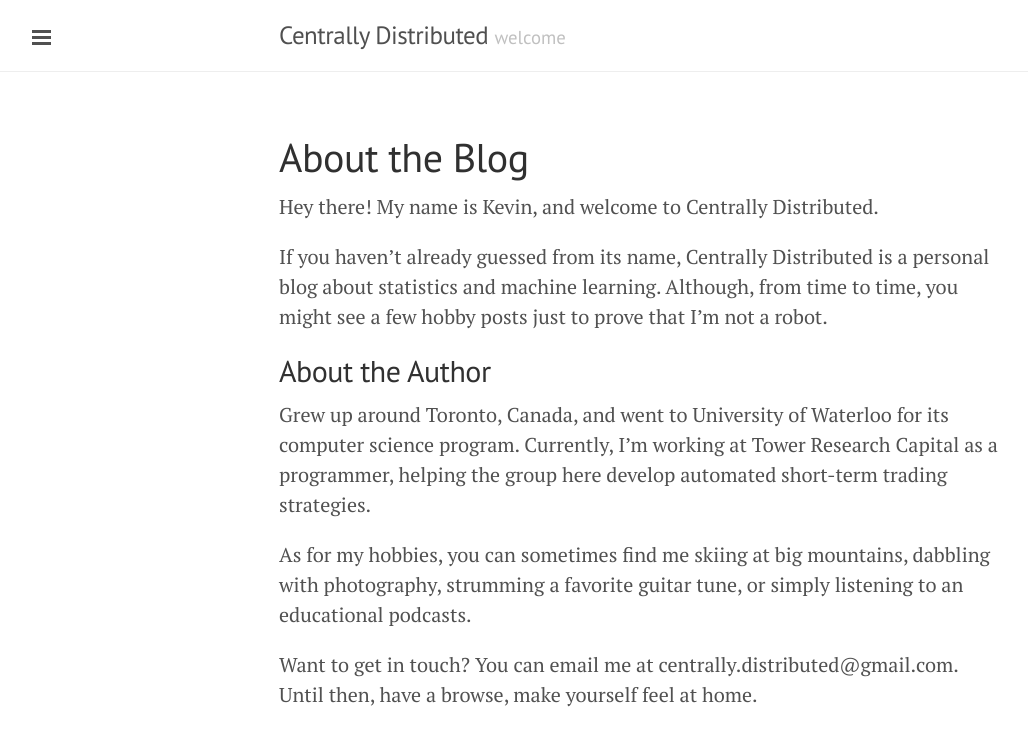
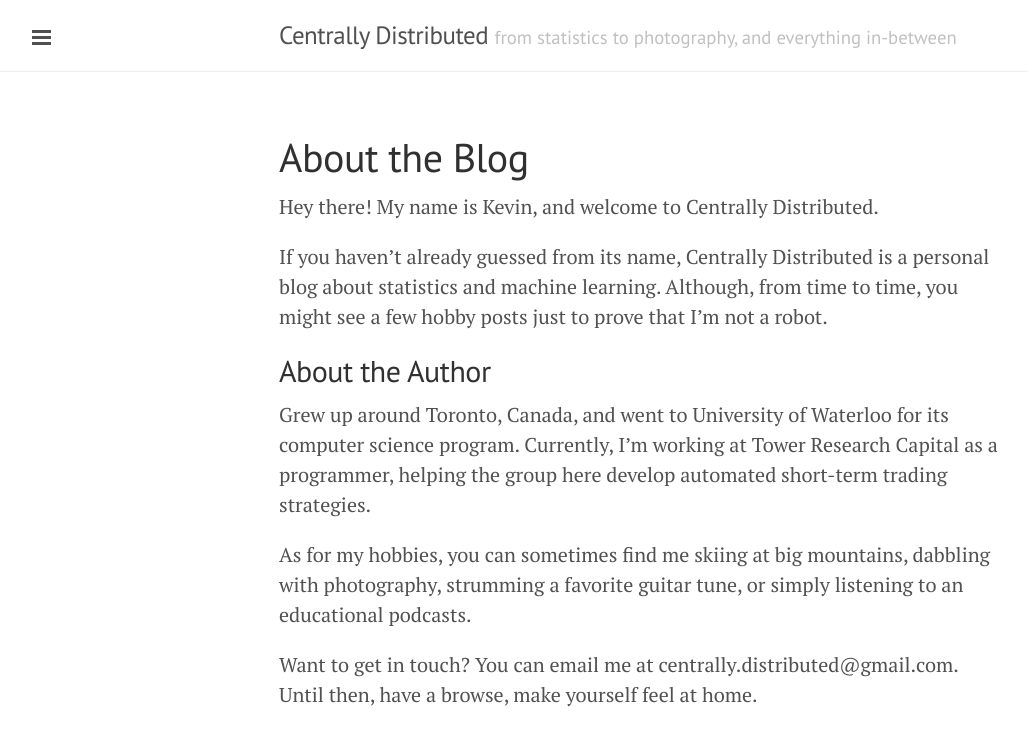
Before and after one commit to Estinox/estinox.github.io, a Jekyll site: the page built from about.md, in a window 1280 px wide. Shown: the top 746 px of the page, without its empty margins (1-1029 px from the left). Built offline with Jekyll 4.4.1, drawn with Linux system fonts in a browser that asks for light colours.

Commit message:
further changes

```diff
--- a/_config.yml
+++ b/_config.yml
@@ -7,13 +7,13 @@ permalink:        pretty
 
 # Setup
 title:            Centrally Distributed
-tagline:          'welcome'
-description:      'A reserved <a href="http://jekyllrb.com" target="_blank">Jekyll</a> theme that places the utmost gravity on content with a hidden drawer. Made by <a href="https://twitter.com/mdo" target="_blank">@mdo</a>.'
+tagline:          'from statistics to photography, and everything in-between'
+description:      'Centrally Distributed'
 url:              http://estinox.github.io
 
 author:
   name:           'Kevin Yuan'
-  url:            https://twitter.com
+  url:            http://estinox.github.io
 
 gems: [jekyll-paginate]
 paginate:         5
--- a/_includes/sidebar.html
+++ b/_includes/sidebar.html
@@ -25,7 +25,6 @@
       {% endif %}
     {% endfor %}
 
-    <a class="sidebar-nav-item" href="{{ site.github.repo }}/archive/v{{ site.version }}.zip">Download</a>
     <a class="sidebar-nav-item" href="{{ site.github.repo }}">GitHub project</a>
     <span class="sidebar-nav-item">Currently v{{ site.version }}</span>
   </nav>
```
